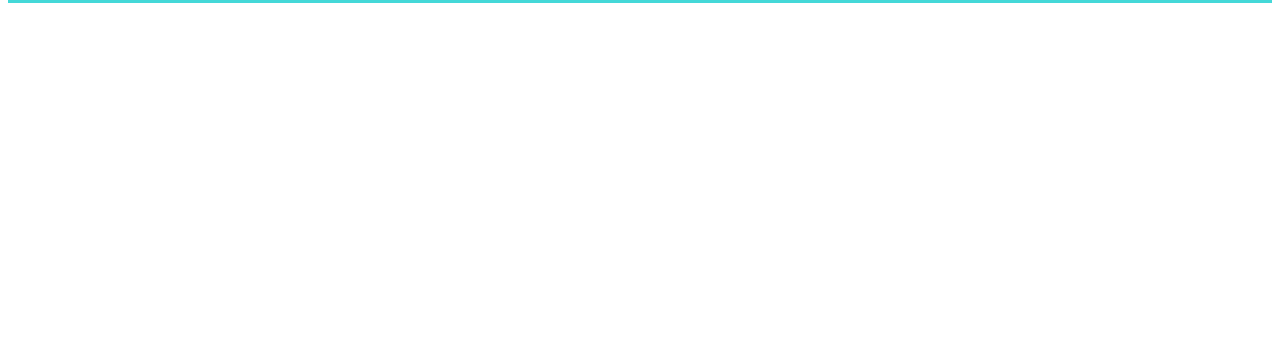
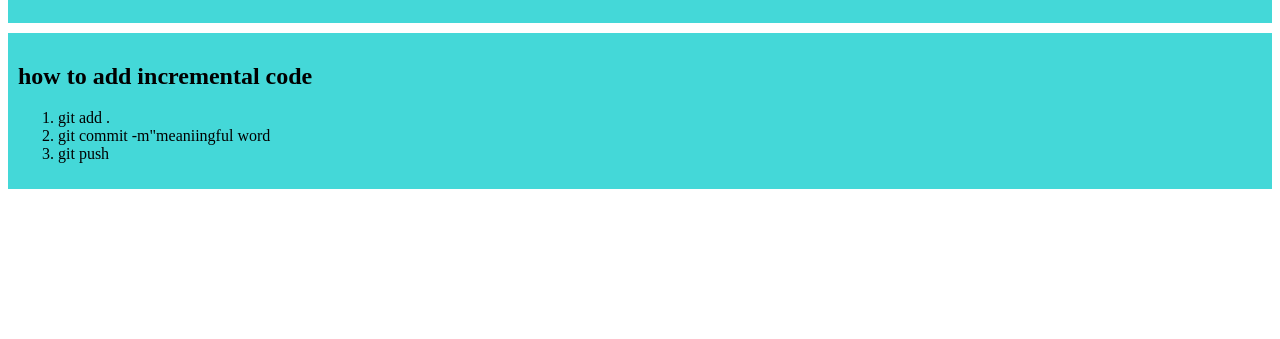
Before and after one commit to NusratUree/my-first-github-repo, a plain HTML site: page index.html in a window 1280 px wide. Shown: the part 461-800 px from the top of the page. Drawn offline with Linux system fonts and the light colour scheme.

Commit message:
add my list point

```diff
--- a/index.html
+++ b/index.html
@@ -4,7 +4,7 @@
     <meta charset="UTF-8">
     <meta name="viewport" content="width=device-width, initial-scale=1.0">
     <title>My First Github Repo</title>
-    <link rel="stylesheet" href="styles/blog.css"
+    <link rel="stylesheet" href="styles/blog.css">
 </head>
 <body>
     <div>
@@ -19,6 +19,14 @@
         <h1>My Third Website</h1>
         <p>Lorem ipsum dolor sit amet consectetur adipisicing elit. Est fugit, laborum reprehenderit tempora ipsam ex amet exercitationem blanditiis quae veniam perferendis neque modi, placeat culpa tempore omnis! Hic, iusto odit?</p>
     </div>
+    <div>
+        <h2>how to add incremental code</h2>
+        <ol>
+            <li>git add .</li>
+            <li>git commit -m"meaniingful word</li>
+            <li>git push</li>
+        </ol>
+    </div>
 
 </body>
 </html>
--- a/styles/blog.css
+++ b/styles/blog.css
@@ -1,5 +1,5 @@
 div{
     background-color:rgb(68, 216, 216);
     padding: 10px;
-    margin-bottom: 10pxg;
+    margin-bottom: 10px;
 }
```
